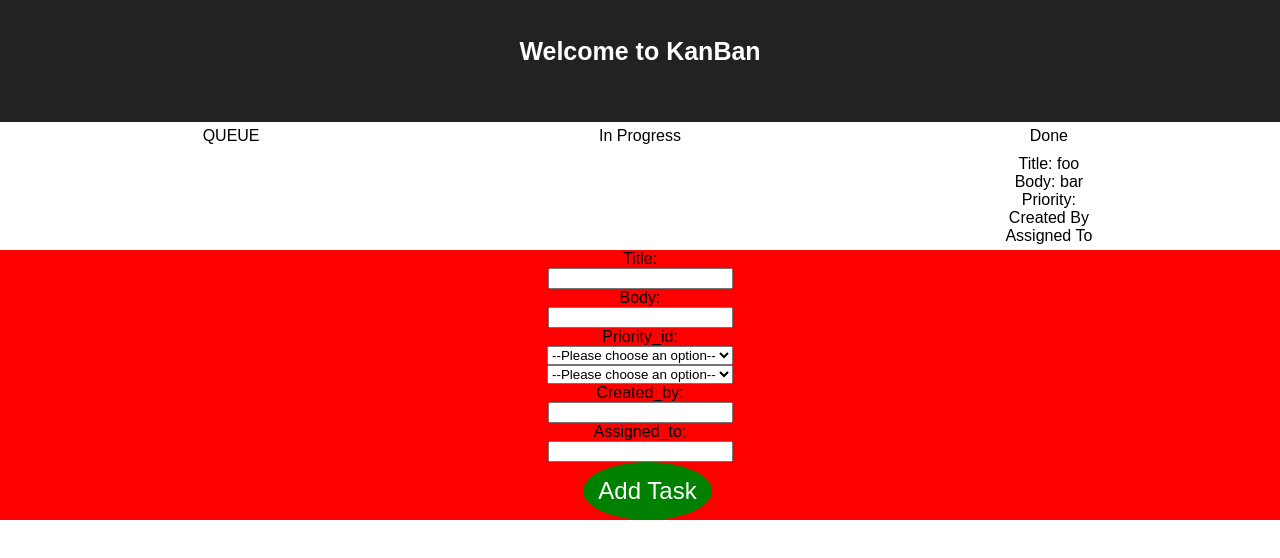
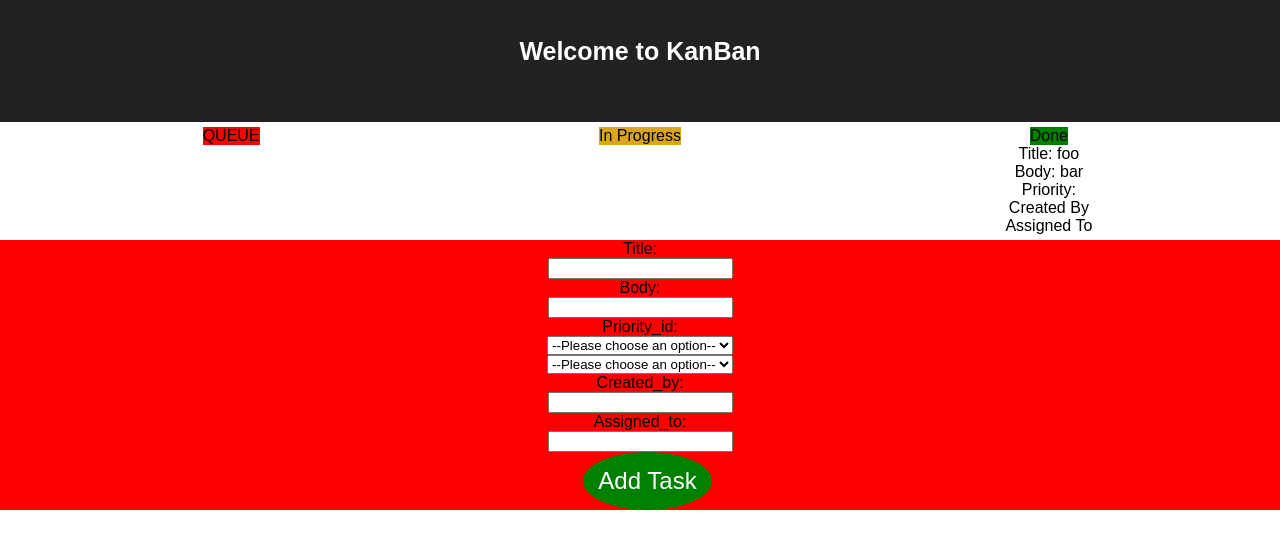
Before and after one commit to IsaiahHarris/kanban, a React (Create React App) app in the folder kanban/: page / in a window 1280 px wide. Shown: the top 558 px of the page. Built offline with nearby package versions, Linux system fonts and the light colour scheme; no server answers.

Commit message:
change color

```diff
--- a/kanban/src/components/Card/index.js
+++ b/kanban/src/components/Card/index.js
@@ -4,15 +4,15 @@ import PropTypes from 'prop-types';
 
 const Card = ({title, body, statusName, priority, status_id, created_by, assigned_to, label})=>(
 
-      <div className={statusName}>
-      <div className="card-entry">
+
+      <div className={`${statusName}-hi`}>
       <div className="title">Title: { title }</div>
       <div className="body">Body: { body }</div>
       <div className="priority_id">Priority: { priority }</div>
       <div className="created_by">Created By { created_by }</div>
       <div className="assigned_to">Assigned To{ assigned_to }</div>
       </div>
-      </div>
+
 
 )
 Card.propTypes={
--- a/kanban/src/components/Column/index.js
+++ b/kanban/src/components/Column/index.js
@@ -9,7 +9,7 @@ const Column = props => {
 
   return (
     <div className="column-container">
-      <div className="label">{props.label}</div>
+      <div className={props.label}>{props.label}</div>
       <CardList cards={filterFunc}/>
     </div>
   )
--- a/kanban/src/styles.css
+++ b/kanban/src/styles.css
@@ -7,32 +7,49 @@ body, html{
   display: flex;
   justify-content: center;
   flex-wrap:wrap;
-  height: 100%;
+  height: 70%;
   width:100%;
 }
 
-.card-entry{
+.Done-hi{
   height: 20%;
   margin-top:10px;
   width:100%;
-
+  background-color: green;
   margin-top:10px;
 }
+
+.Queue-hi{
+  height: 20%;
+  margin-top:10px;
+  width:100%;
+  background-color: red;
+  margin-top:10px;
+}
+
+.In.Progress-hi{
+  height: 20%;
+  margin-top:10px;
+  width:100%;
+  background-color: goldenrod;
+  margin-top:10px;
+}
+
 
 #root{
   height: 100%;
 }
 
 .Done{
-  background-color: red;
+  background-color: green;
   height: 100%;
 }
-.Queue{
-  background-color: green;
+.QUEUE{
+  background-color: red;
   height:100%;
 }
 
 .In.Progress{
-  background-color: aqua;
+  background-color: goldenrod;
   height: 100%;
 }
```
